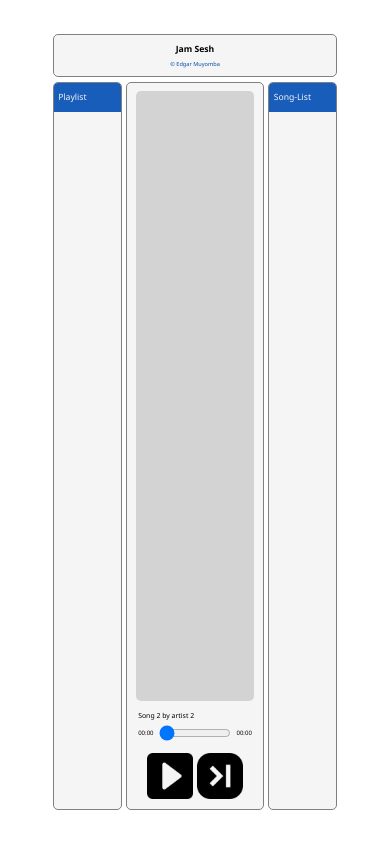
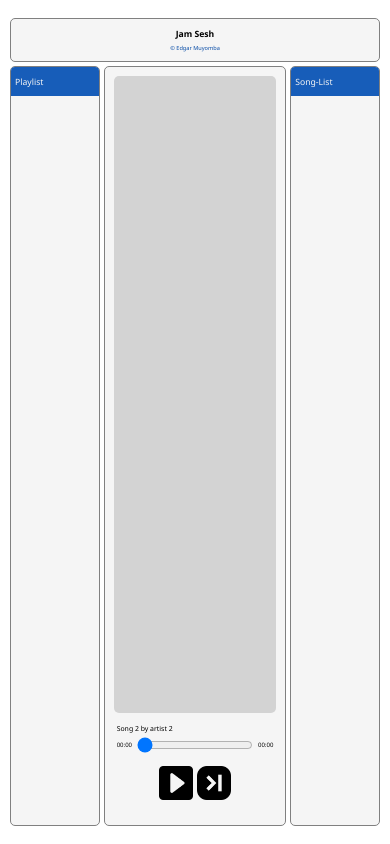
Before and after one commit to edgarmuyomba/jamsesh, a website built with webpack: page frontend/src/template.html in a window 390 px wide. Built offline with nearby package versions, Linux system fonts and the light colour scheme; some packages are replaced by stand-ins of ours; no server answers.

Commit message:
refactoring for mobile and tablet

```diff
--- a/frontend/src/css/current.css
+++ b/frontend/src/css/current.css
@@ -12,7 +12,6 @@ div.album {
     width: 100%;
     background-color: lightgray;
     border-radius: 5px;
-    overflow: hidden;
     background-size: cover;
     background-position: center;
     display: flex;
--- /dev/null
+++ b/frontend/src/css/tablet.css
@@ -0,0 +1,25 @@
+@media(max-width: 1024px) {
+    body {
+        padding: 0;
+    }
+
+    div.header {
+        width: 95%;
+    }
+
+    div.container {
+        width: 95%;
+    }
+
+    li {
+        margin-left: 0.5rem;
+    }
+
+    .song span.icon {
+        display: none;
+    }
+
+    div.controls img {
+        height: 70%;
+    }
+}
--- a/frontend/src/index.js
+++ b/frontend/src/index.js
@@ -4,3 +4,4 @@ import './css/styles.css';
 import './css/current.css';
 import './css/scrollbar.css';
 import './css/loading.css';
+import './css/tablet.css';
```
